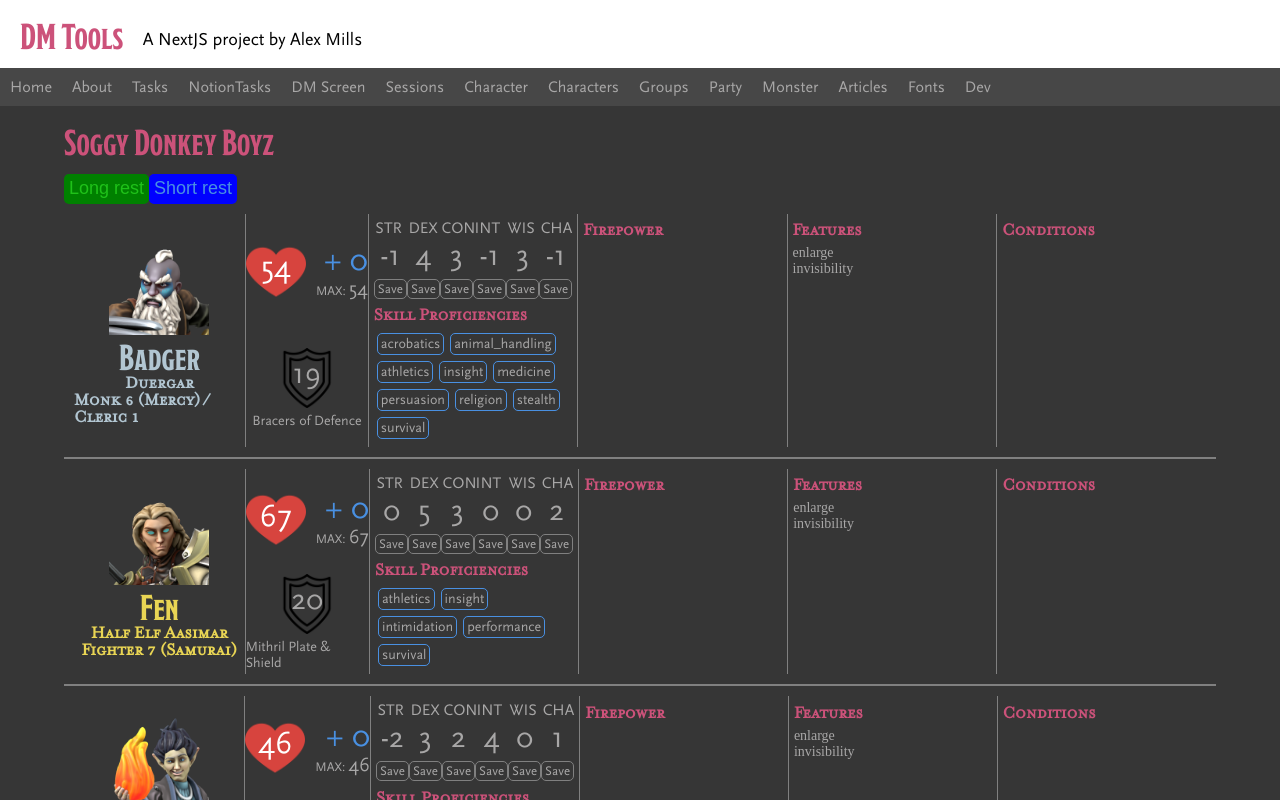
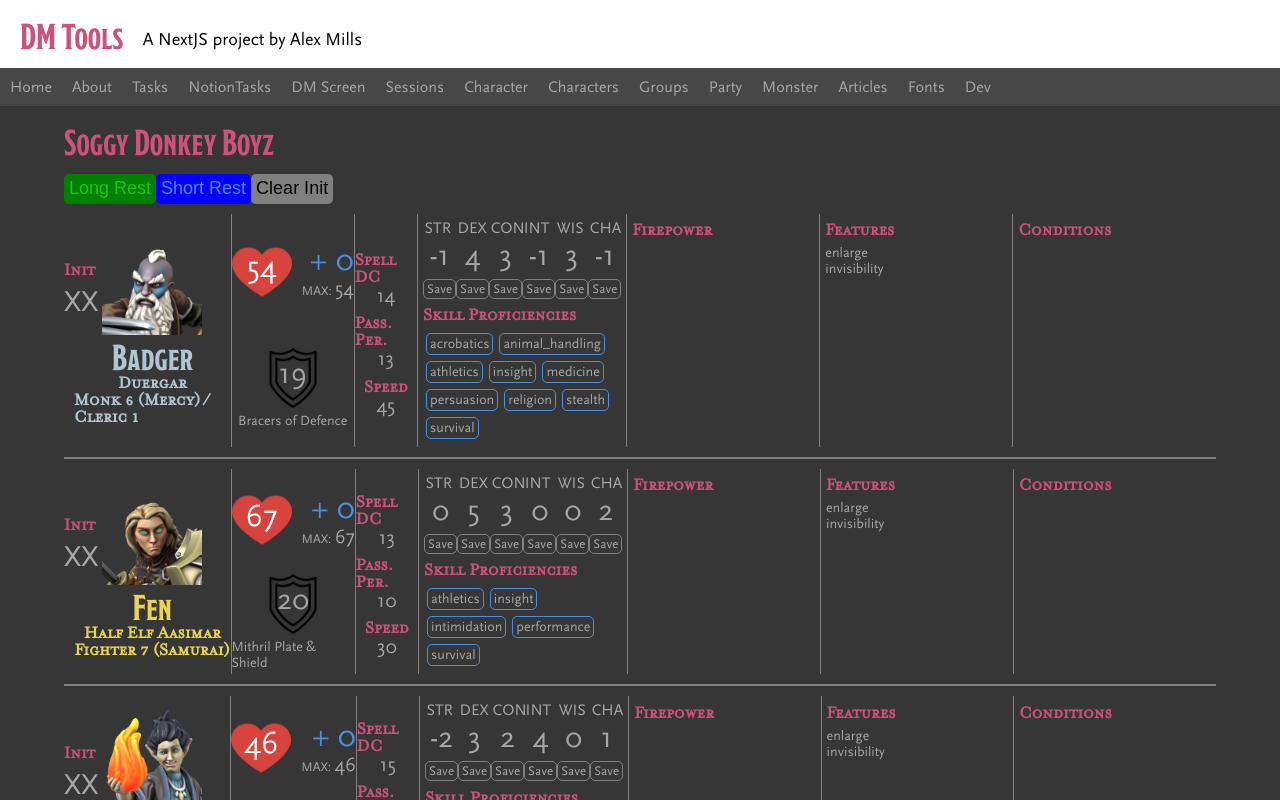
Before and after one commit to cardiacunicorn/dm-tools, a Next.js app: page /party in a window 1280 px wide. Shown: the top 800 px of the page. Built offline with nearby package versions, Linux system fonts and the light colour scheme; a web font is replaced by a local one.

Commit message:
init box

```diff
--- a/components/players/Player.tsx
+++ b/components/players/Player.tsx
@@ -9,6 +9,10 @@ const Player = ({ player }) => {
   return (
     <div className={styles.player}>
       {/* Must render exact line items, not an object */}
+      <div className={styles.initiative_box}>
+        <h3>Init</h3>
+        <div className={styles.current_init}>XX</div>
+      </div>
       <div className={styles.profile}>
         <img src={player.image_path} className={styles.profile_image} />
         <h1 className={styles.name} style={{color: player.colour}}>{player.name}</h1>
@@ -34,6 +38,20 @@ const Player = ({ player }) => {
                 <div className={styles.ac_current}>{player.ac.current}</div>
             </div>
             <div className={styles.armor_note}>{player.ac.note}</div>
+        </div>
+      </div>
+      <div className={styles.secondary_stats}>
+        <h3>Spell DC</h3>
+        <div className={styles.spellsave}>
+            {player.spellsave}
+        </div>
+        <h3>Pass. Per.</h3>
+        <div className={styles.passive_perception}>
+            {player.passive_perception}
+        </div>
+        <h3>Speed</h3>
+        <div className={styles.speed}>
+            {player.speed}
         </div>
       </div>
       <div className={styles.attributes}>
--- a/data/players/players.js
+++ b/data/players/players.js
@@ -7,6 +7,8 @@ export var players = [
         colour: '#B2C6D2',
         race: 'Duergar',
         classes: ['Monk 6 (Mercy) / Cleric 1'],
+        spellsave: 14,
+        passive_perception: 13,
         speed: 45,
         hp: {
             current: 54,
@@ -104,6 +106,8 @@ export var players = [
         colour: '#E9D554',
         race: 'Half Elf Aasimar',
         classes: ['Fighter 7 (Samurai)'],
+        spellsave: 13,
+        passive_perception: 10,
         speed: 30,
         hp: {
             current: 67,
@@ -201,6 +205,8 @@ export var players = [
         colour: '#3F7CF7',
         race: 'High Elf',
         classes: ['Wizard 7 (Evocation)'],
+        spellsave: 15,
+        passive_perception: 13,
         speed: 30,
         hp: {
             current: 46,
@@ -298,6 +304,9 @@ export var players = [
         colour: '#096340',
         race: 'Human',
         classes: ['Ranger 7 (Gloom Stalker)'],
+        spellsave: 14,
+        passive_perception: 16,
+        speed: 35,
         hp: {
             current: 60,
             current_max: 60,
@@ -394,6 +403,8 @@ export var players = [
         colour: '#6f47b5',
         race: 'Half High-Elf',
         classes: ['Warlock 7 (Great Old One)'],
+        spellsave: 17,
+        passive_perception: 14,
         speed: 30,
         hp: {
             current: 46,
--- a/pages/party.tsx
+++ b/pages/party.tsx
@@ -16,8 +16,9 @@ export default function Party() {
     <div>
       <h1>Soggy Donkey Boyz</h1>
       <div className="hotbar">
-        <Button color={'green'} text="Long rest" type="button" />
-        <Button color={'blue'} text="Short rest" type="button" />
+        <Button color={'green'} text="Long Rest" type="button" />
+        <Button color={'blue'} text="Short Rest" type="button" />
+        <Button color={'grey'} text="Clear Init" type="button" />
       </div>
       <div className="party">
         {players.map((player) => (
--- a/styles/Players.module.scss
+++ b/styles/Players.module.scss
@@ -15,12 +15,25 @@
 }
 
 .player {
+    position: relative;
     display: flex;
     flex-flow: row nowrap;
     justify-content: flex-start;
     width: 90vw;
     border-bottom: solid 2px grey;
     padding: 1rem;
+
+    font-family: $sans;
+
+    .initiative_box {
+        position: absolute;
+        left: 0;
+        top: 5rem;
+
+        .current_init {
+            font-size: 3rem;
+        }
+    }
 
     .profile {
         display: flex;
@@ -50,7 +63,6 @@
         border-right: solid 1px grey;
         width: 16rem;
 
-        font-family: $sans;
         font-size: 3.2rem;
 
         > * {
@@ -150,6 +162,24 @@
                 margin-top: 0.5rem;
                 font-size: 1.4rem;
             }
+        }
+    }
+
+    .secondary_stats {
+        display: flex;
+        flex-direction: column;
+        align-items: center;
+        justify-content: center;
+
+        border-right: solid 1px grey;
+        width: 10rem;
+
+        h3 {
+            margin-bottom: 0;
+        }
+
+        div {
+            font-size: 2rem;
         }
     }
 
```
